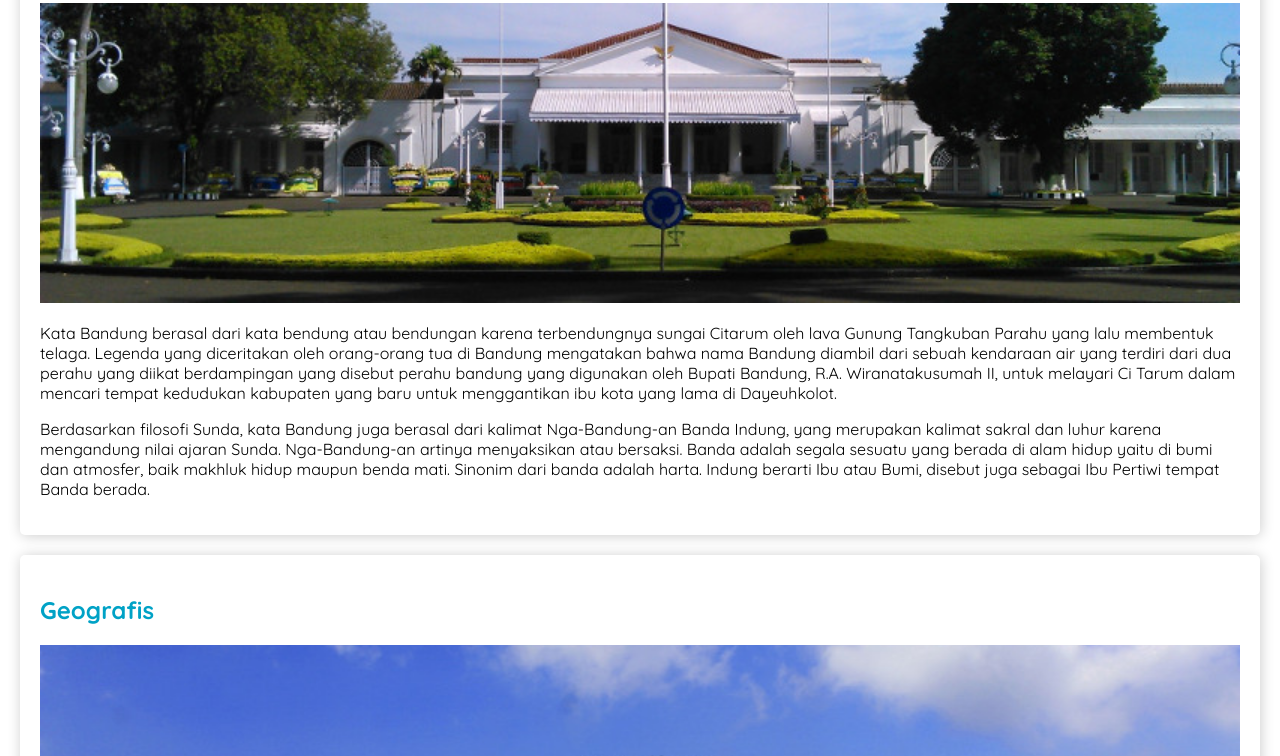
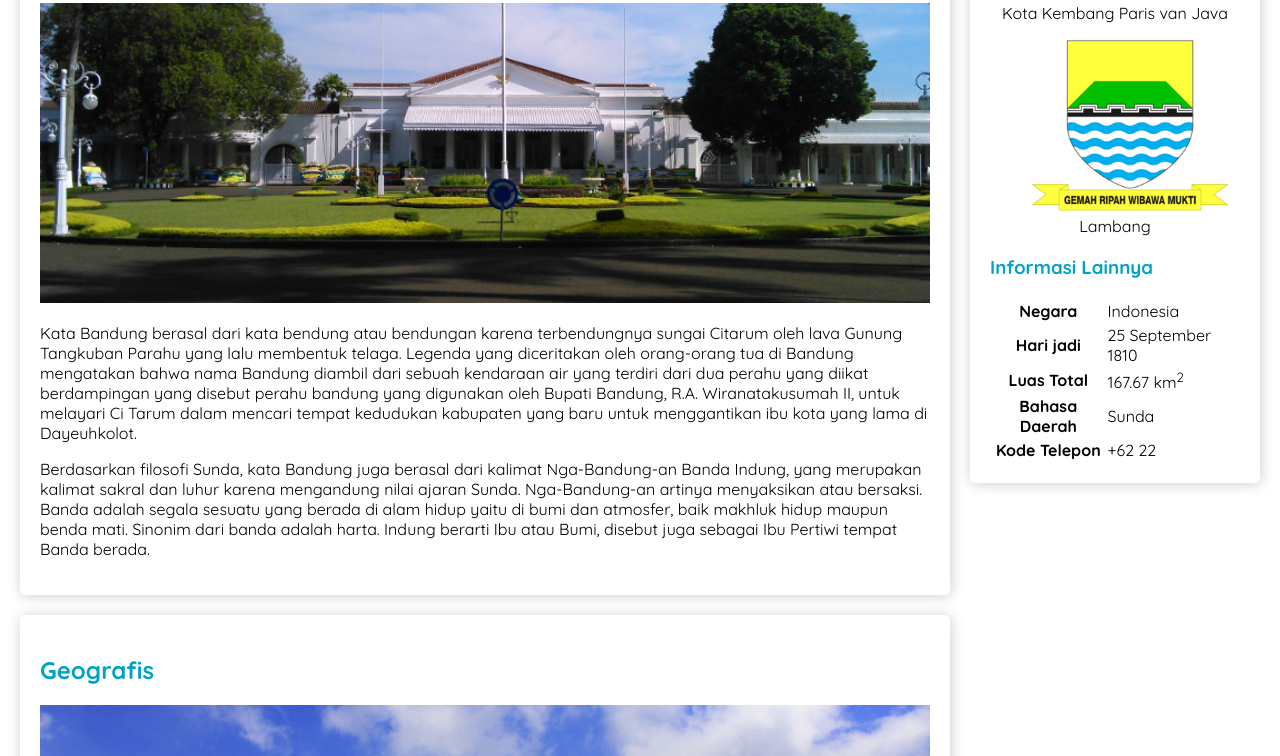
Before and after one commit to abdurrahmanff/dicoding-dasar-pemrograman-web, a plain HTML site: page index.html in a window 1280 px wide. Shown: the part 460-1216 px from the top of the page. Drawn offline with Linux system fonts and the light colour scheme.

Commit message:
feat: mengatur posisi profile dan content

```diff
--- a/public/styles/style.css
+++ b/public/styles/style.css
@@ -1,3 +1,13 @@
+* {
+  box-sizing: border-box;
+}
+
+aside {
+  float: right;
+  width: 25%;
+  padding: 0px 0px 0px 20px;
+}
+
 body {
   font-family: 'Quicksand', sans-serif;
   margin: 0;
@@ -19,6 +29,7 @@ footer {
 
 main {
   padding: 20px;
+  overflow: auto;
 }
 
 nav li {
@@ -41,6 +52,11 @@ nav a {
 
 nav a:hover {
   font-weight: bold;
+}
+
+#content {
+  float: left;
+  width: 75%;
 }
 
 .profile header {
```
